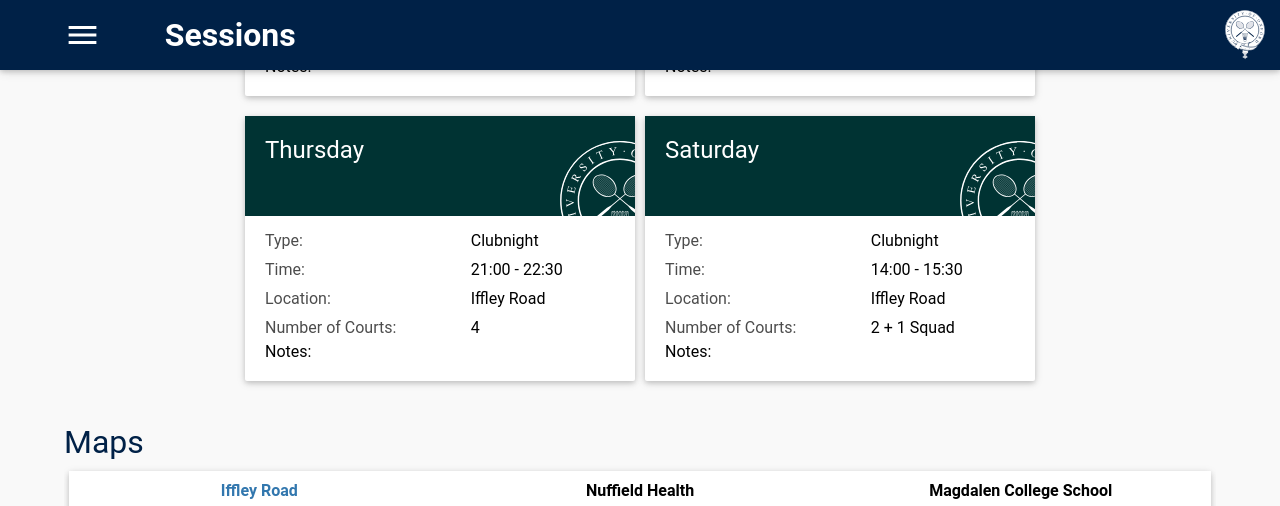
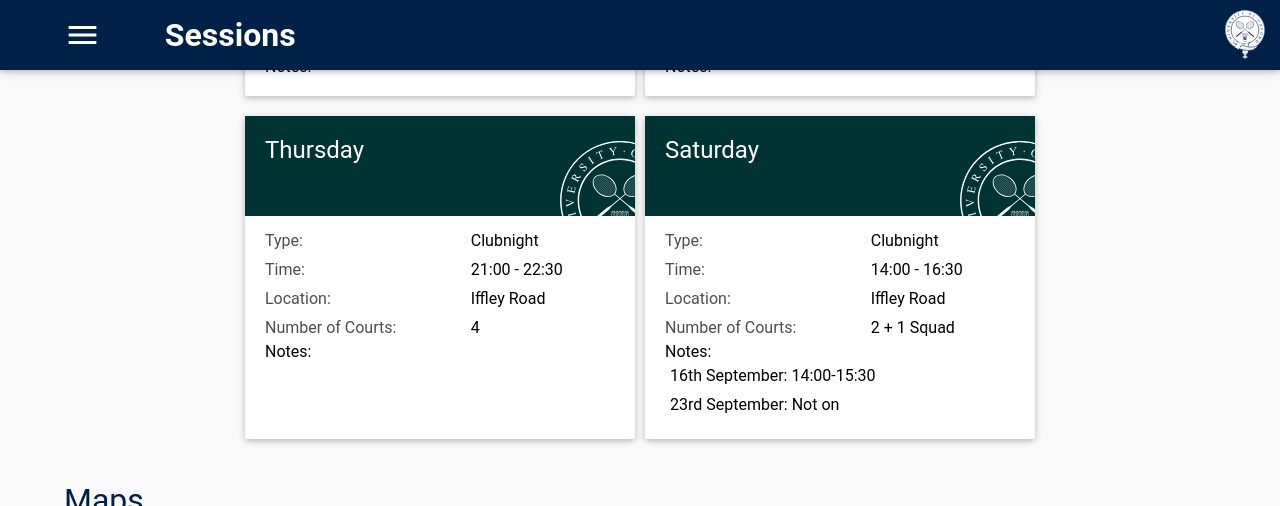
Before and after one commit to OUBaC/OUBaC.github.io, a Jekyll site: the page built from sessions.html, in a window 1280 px wide and 900 px high, scrolled down 508 px, cut to the strip 0-506 px from the top of the window. Built offline with Jekyll 4.4.1, drawn with Linux system fonts in a browser that asks for light colours.

Commit message:
Corrected a mistake in the sessions.

```diff
--- a/sessions.html
+++ b/sessions.html
@@ -45,7 +45,7 @@ sessions:
   - Clubnight
   exceptions:
 - day: Saturday
-  time: "14:00 - 15:30"
+  time: "14:00 - 16:30"
   numberOfCourts: "2 + 1 Squad"
   location: Iffley Road
   participantString: Clubnight
@@ -57,6 +57,8 @@ sessions:
   - W1
   - W2
   exceptions:
+   - "16th September: 14:00-15:30"
+   - "23rd September: Not on"
 ---
 <script>
 
```
